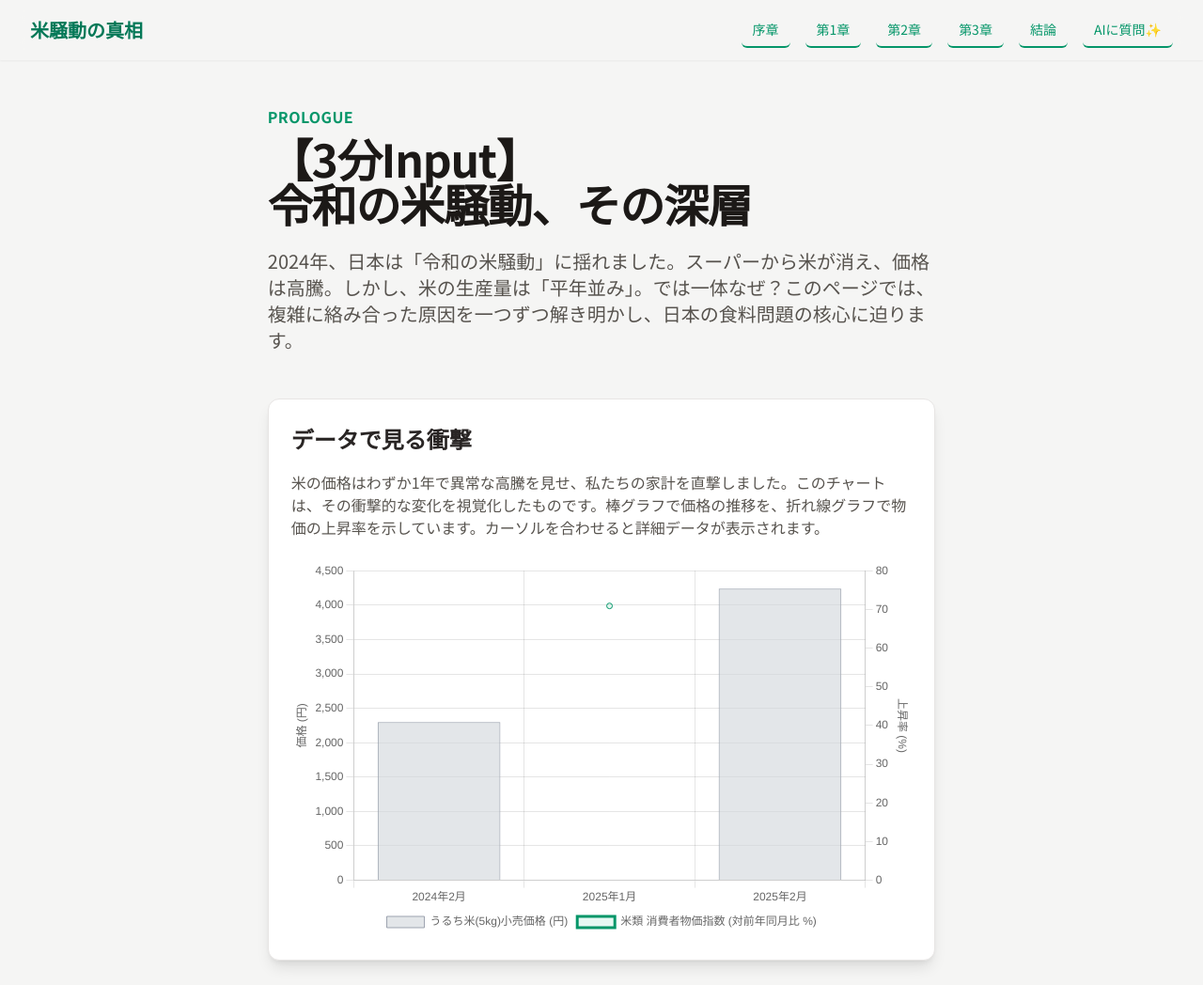
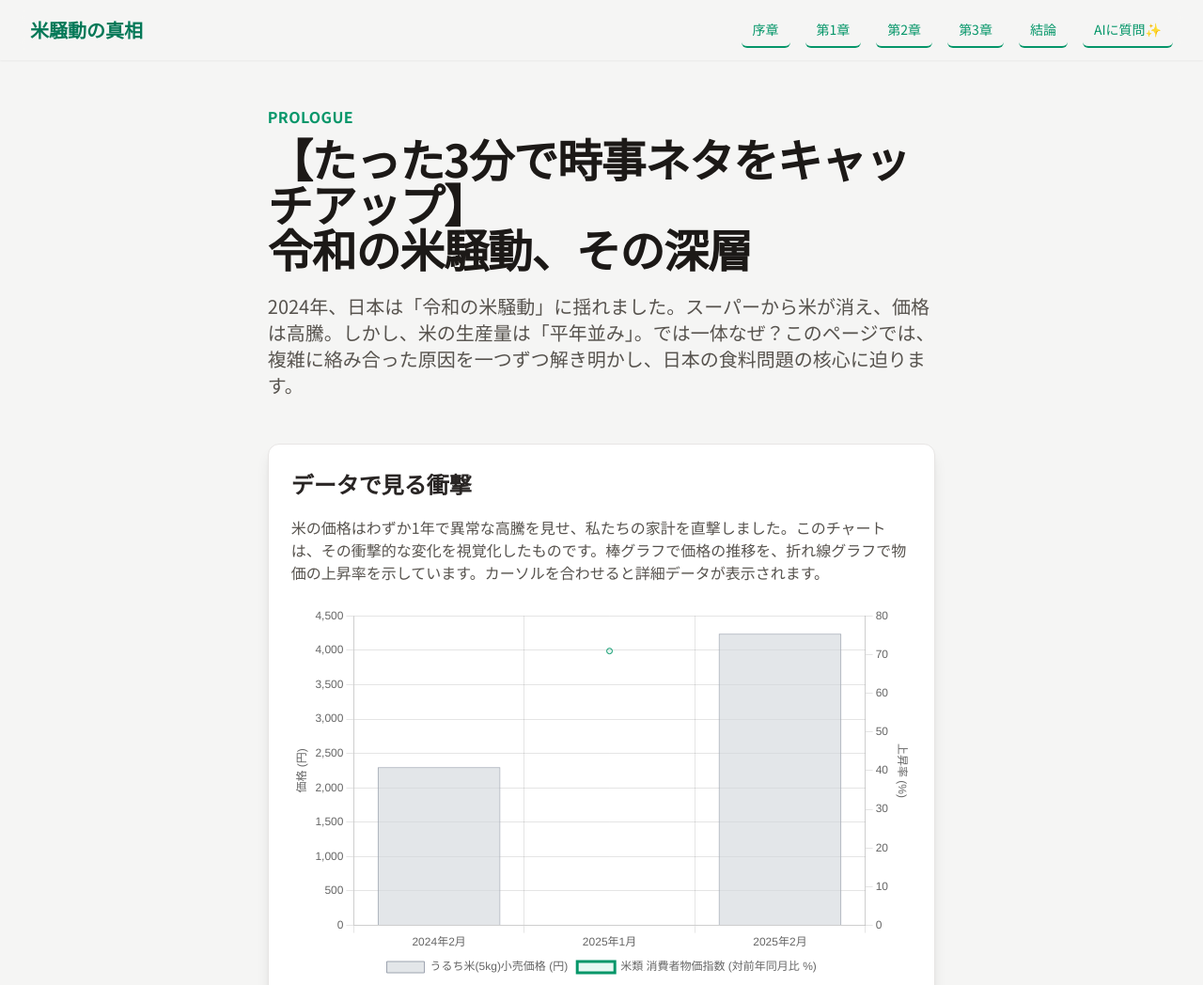
Before and after one commit to masa-shim/reiwa-kome-sodo, a plain HTML site: page index.html in a window 1280 px wide. Shown: the top 1048 px of the page at 94% size. Drawn offline with nearby package versions, Linux system fonts and the light colour scheme.

Commit message:
Update index.html

```diff
--- a/index.html
+++ b/index.html
@@ -123,7 +123,7 @@
 
             <section id="prologue" class="mb-24">
                 <p class="text-base text-emerald-600 font-semibold tracking-wide uppercase">Prologue</p>
-                <h1 class="mt-2 text-4xl font-extrabold tracking-tight text-stone-900 sm:text-5xl">【3分Input】<br>令和の米騒動、その深層</h1>
+                <h1 class="mt-2 text-4xl font-extrabold tracking-tight text-stone-900 sm:text-5xl">【たった3分で時事ネタをキャッチアップ】<br>令和の米騒動、その深層</h1>
                 <p class="mt-6 text-xl text-stone-600">2024年、日本は「令和の米騒動」に揺れました。スーパーから米が消え、価格は高騰。しかし、米の生産量は「平年並み」。では一体なぜ？このページでは、複雑に絡み合った原因を一つずつ解き明かし、日本の食料問題の核心に迫ります。</p>
 
                 <div class="mt-12 bg-white p-6 rounded-xl shadow-lg border border-stone-200">
```
